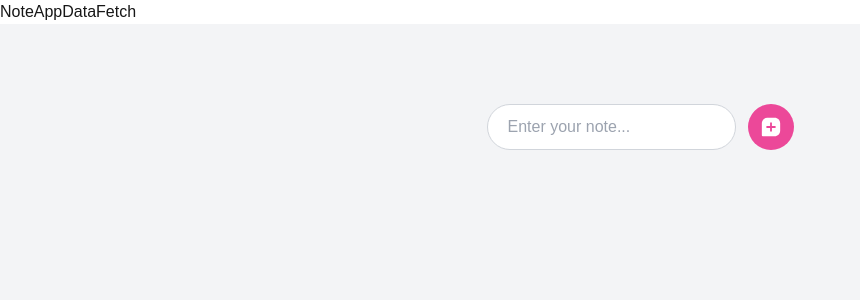
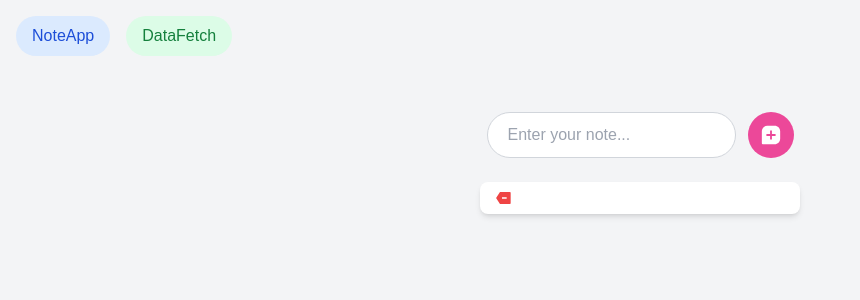
Before and after one commit to devspark-2501/Next.js-Notes-App, a Next.js app: page / in a window 1280 px wide. Both pictures are taken after a click on the button 770 px from the left and 127 px from the top of the page. Shown: the top 300 px of the page, without its empty margins (0-860 px from the left). Built offline with nearby package versions, Linux system fonts and the light colour scheme.

Commit message:
Features Added

```diff
--- a/app/Components/NavBar.jsx
+++ b/app/Components/NavBar.jsx
@@ -2,12 +2,18 @@ import Link from "next/link"
 
 export default function NavBar() {
     return (
-        <div>
-            <Link href="/api/NoteApp">
+        <div className="bg-gray-100 p-4 flex gap-4">
+            <Link
+                href="/api/NoteApp"
+                className="px-4 py-2 rounded-full bg-blue-100 text-blue-700 hover:bg-blue-200 transition"
+            >
                 NoteApp
             </Link>
 
-            <Link href="/api/DataFetch">
+            <Link
+                href="/api/DataFetch"
+                className="px-4 py-2 rounded-full bg-green-100 text-green-700 hover:bg-green-200 transition"
+            >
                 DataFetch
             </Link>
         </div>
--- a/app/api/DataFetch/route.js
+++ b/app/api/DataFetch/route.js
@@ -2,12 +2,15 @@
 
 import { NextResponse } from "next/server"
 
-let NoteData = [];
+let NoteData = []; // temporary Data
 
+// GET
 export async function GET() {
     return NextResponse.json(NoteData);
 }
 
+
+// POST
 export async function POST(request) {
     const body = await request.json();
 
@@ -27,5 +30,17 @@ export async function POST(request) {
     // if (message === "Note Added") {
     //     console.log("Note Added");
     // }
+}
 
+// Delete
+export async function DELETE(request) {
+  const { id } = await request.json(); // get id from frontend
+
+  NoteData = NoteData.filter((item) => item.id !== id);
+
+  console.log("Note Deleted");
+
+  return NextResponse.json({
+    message: "Note Deleted"
+  });
 }
--- a/app/layout.js
+++ b/app/layout.js
@@ -10,7 +10,7 @@ export const metadata = {
 export default function RootLayout({ children }) {
   return (
     <html lang="en">
-      <body>
+      <body className="bg-gray-100">
         <NavBar />
         {children}
       </body>
--- a/app/page.js
+++ b/app/page.js
@@ -1,6 +1,6 @@
 'use client'
 
-import { useState } from "react";
+import { useState, useEffect } from "react";
 import { BiSolidMessageSquareAdd } from "react-icons/bi";
 import { RiDeleteBackFill } from "react-icons/ri";
 
@@ -8,8 +8,18 @@ export default function Home() {
   const [note, setNote] = useState('');
   const [data, setData] = useState([]);
 
+  // GET all notes on load
+  useEffect(() => {
+    async function fetchData() {
+      const res = await fetch("/api/DataFetch");
+      const result = await res.json();
+      setData(result);
+    }
+    fetchData();
+  }, []);
+
   async function AddNote() {
-    if (note === "") return;
+    // if (note === "") return;
 
     // Backend
     try {
@@ -24,17 +34,44 @@ export default function Home() {
       const result = await res.json();
       console.log(result); // checl
 
+      // update UI
+      setData([...data, result.data]);
+
     } catch (error) {
       console.log("Error:", error); // check
     }
 
-    // update UI
-    setData([...data, note]);
     setNote('');
+
+    // Alert
+    if (note === '') {
+      alert('field cannot be empty');
+    } else {
+      return;
+    }
+  }
+
+  // Delete function
+  async function DeleteNote(id) {
+    try {
+      await fetch("/api/DataFetch", {
+        method: "DELETE",
+        headers: {
+          "Content-Type": "application/json"
+        },
+        body: JSON.stringify({ id })
+      });
+
+      // update UI
+      setData(data.filter((item) => item.id !== id));
+
+    } catch (error) {
+      console.log("Delete Error:", error);
+    }
   }
 
   return (
-    <div className="h-screen bg-gray-100 flex flex-col items-center pt-20 gap-6 text-black">
+    <div className="h-screen bg-gray-100 flex flex-col items-center pt-10 gap-6 text-black">
 
       <div className="flex gap-3">
         <input
@@ -55,14 +92,13 @@ export default function Home() {
       <div className="flex flex-col gap-3 w-80">
         {data.map((item, index) => (
           <div
-            key={index}
-            className="bg-white shadow-md rounded-lg px-4 py-2 text-left"
+            key={item.id}
+            className="bg-white shadow-md rounded-lg px-4 py-2 text-left flex justify-between items-center"
           >
-            {item}
+            {item.noteMessage}
             <span
-              onClick={() => {
-                setData(data.filter((_, i) => i !== index));
-              }}
+              onClick={() => DeleteNote(item.id)}
+              className="text-red-500 cursor-pointer"
             >
               <RiDeleteBackFill />
             </span>
```
Also changed, not shown: app/(DOC)/API_REQUEST.md (added, +21 -0 lines).
